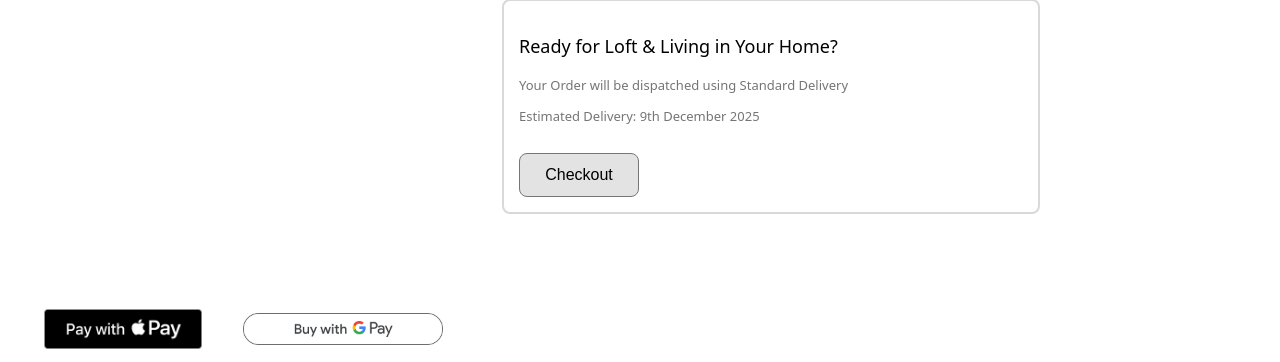
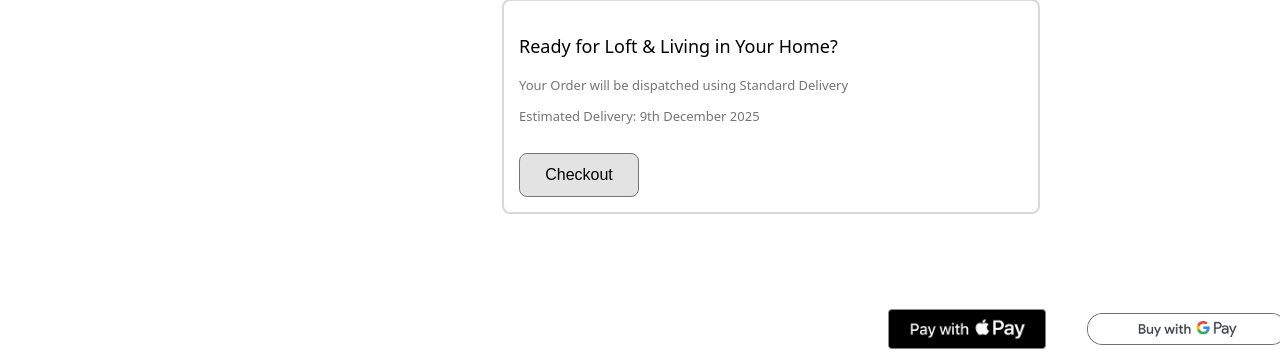
Before and after one commit to Dimitri-kc/TEAM-13-, a PHP site: page /checkout.html in a window 1280 px wide. Shown: the part 778-1140 px from the top of the page. Run offline with PHP 8.4, Linux system fonts and the light colour scheme; some web fonts are replaced.

Commit message:
edited css

```diff
--- a/checkout.css
+++ b/checkout.css
@@ -37,7 +37,7 @@ body {
   display: flex;
   /* align-items: left; */
   gap: 20px;
-  justify-content: flex-start;
+  justify-content: flex-end;
   width: 100%;
 margin-left: 15px;
 
```
